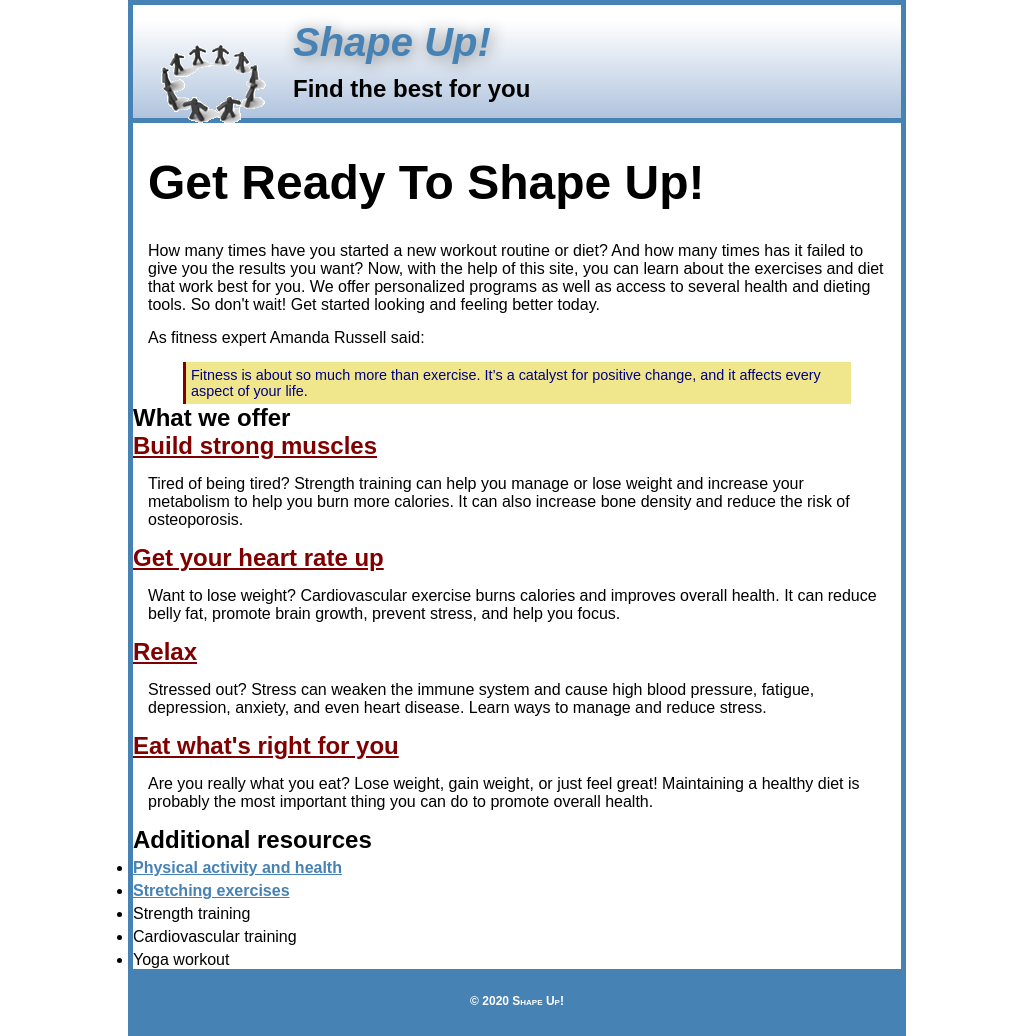
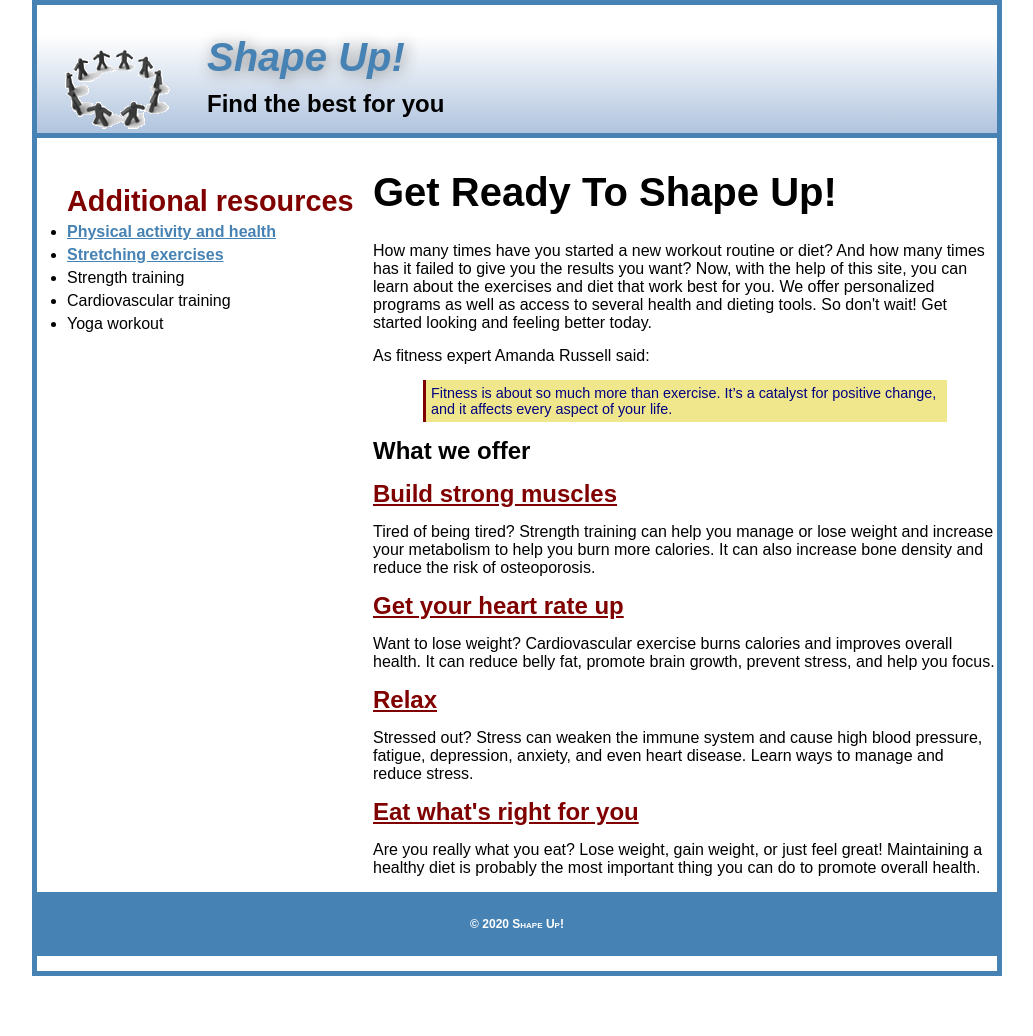
Before and after one commit to TDavis2/shapeup, a plain HTML site: page index.html in a window 1280 px wide. Shown: the whole page, without its empty margins (123-1156 px from the left). After the commit the page ends 976 px from the top, so only its background shows below. Drawn offline with Linux system fonts and the light colour scheme.

Commit message:
Add files via upload

```diff
--- a/styles/main.css
+++ b/styles/main.css
@@ -7,15 +7,16 @@
 body {
     font-family: Arial, Helvetica, sans-serif;
     font-size: 100%;
-    width: 60%;
+    width: 100%;
+    max-width: 960px;
     margin: 0 auto;
     border: 5px solid steelblue;
     box-shadow: 5px 5px 8p gray;
 }
 
 h1 {
-    font-size: 300%;
-    margin-left: 15px;
+    font-size: 250%;
+    margin-top: 30px;
 }
 
 header {
@@ -28,7 +29,7 @@ header h2 {
     font-style: italic;
     color: steelblue;
     text-shadow: 2px 2px 15px #888888;
-    margin-top: 15px;
+    margin-top: 30px;
 
 }
 
@@ -43,17 +44,23 @@ header img {
     float: left;
     margin-left: 10px;
     margin-right: 20px;
-    margin: 10px;
+}
+
+main {
+    clear: both;
 }
 
 section h2, section h3, aside h2 {
     font-size: 150%;
-
+    margin-top: 15px;
 }
 
-section p {
-    margin: 15px;
+p {
+    margin-top: 15px;
+    margin-bottom: 15px;
 }
+
+
 
 section blockquote {
     margin-left: 50px;
@@ -63,6 +70,7 @@ section blockquote {
     border-left: 3px solid maroon;
     padding: 5px;
     background-color: khaki;
+    margin-top: 10px;
 }
 
 /* Link colors for section */
@@ -84,43 +92,55 @@ section a:hover {
 
 section a:active {
     color: steelblue;
-
 }
 
 /* Link colors for aside */
 
 aside a:link {
     color: steelblue;
-
 }
 
 aside a:visited {
     color: steelblue;
-
 }
 
 aside a:hover {
     color: maroon;
-
 }
 
 aside a:active {
     color: maroon;
-
 }
 
 aside a {
     font-weight: bold;
+}
 
+.homesection{
+    width: 65%;
+    float: right;
+}
+
+.sidebar{
+    width: 33%;
+    padding-left: 30px;
+    padding-top: 30px;
+
+}
+
+.sidebar h2 {
+    font-size: 180%;
+    color: maroon;
 }
 
 li {
     margin-top: 5px;
-
 }
 
 footer {
     background-color: steelblue;
+    margin-top: 20px;
+    clear: both;
 }
 
 footer p {
@@ -130,5 +150,4 @@ footer p {
     padding: 25px;
     font-weight: bold;
     font-variant: small-caps;
-
 }
```
